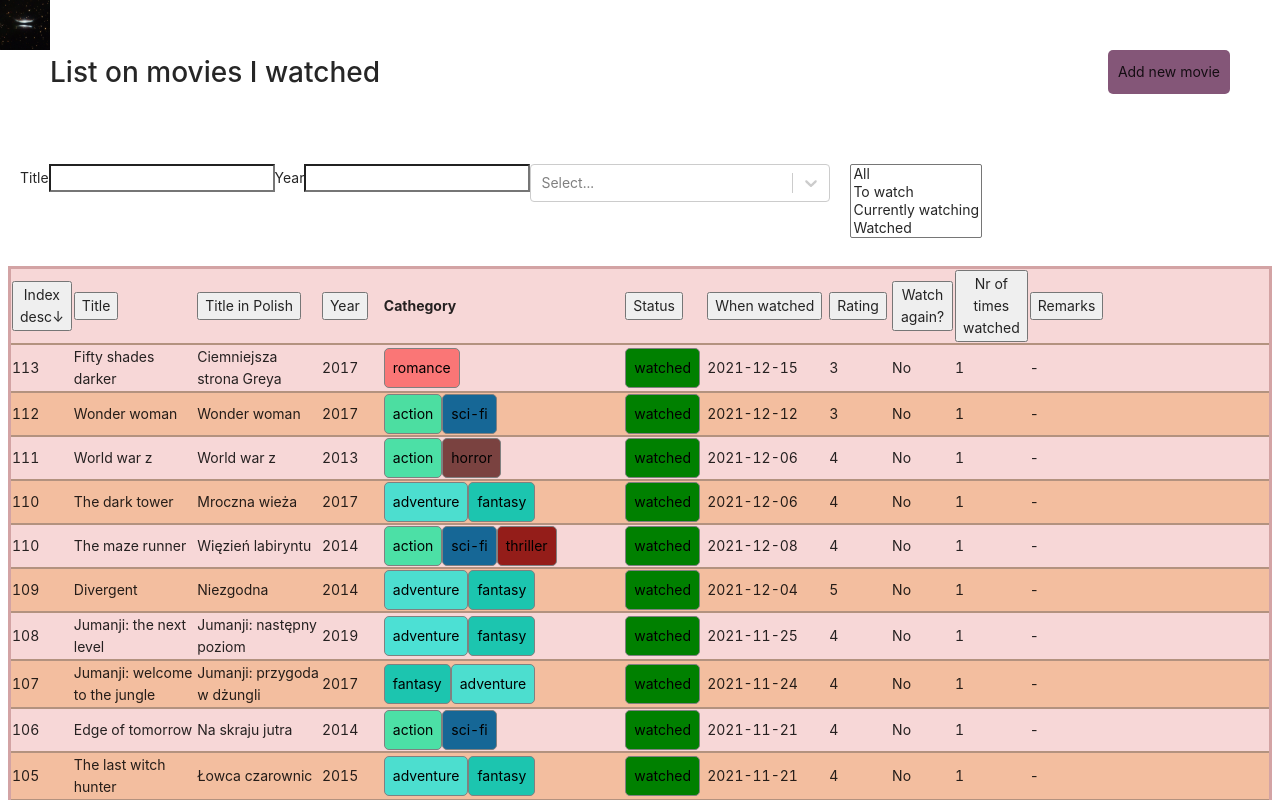
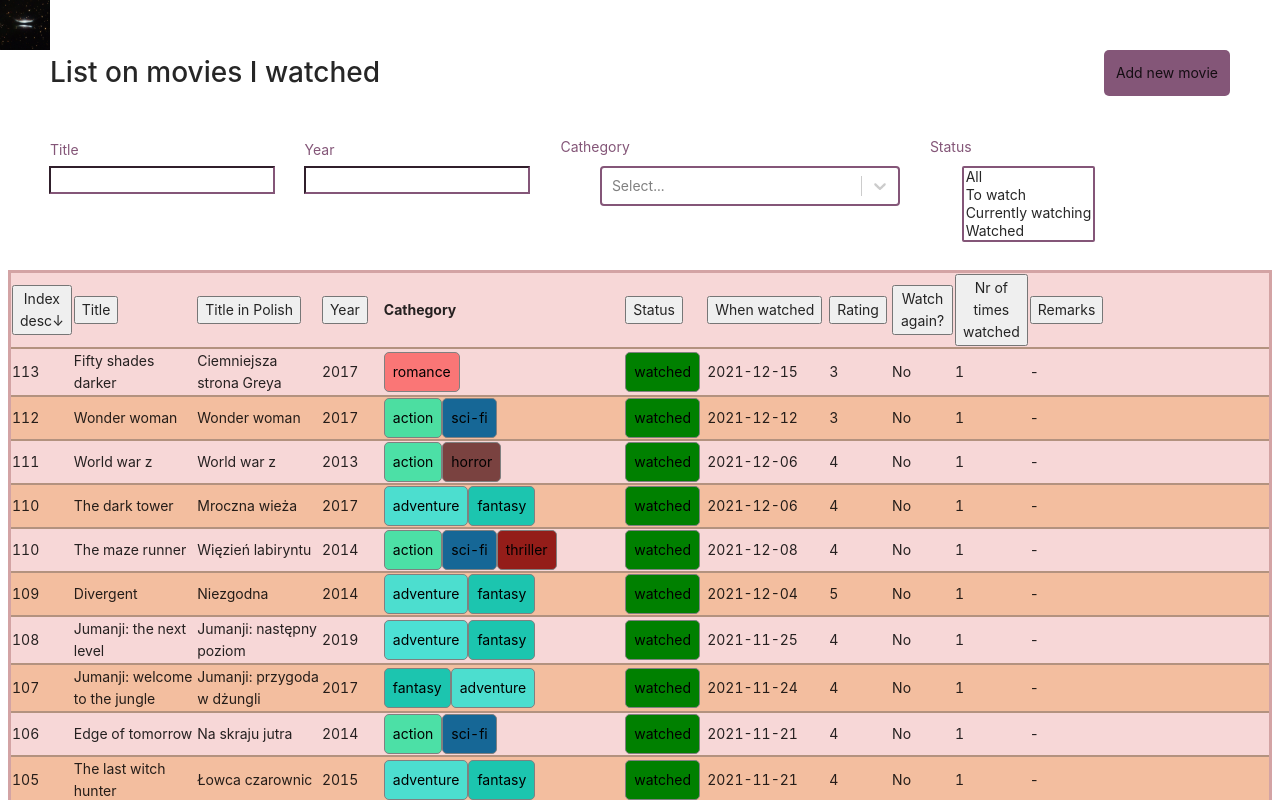
Before and after one commit to amstachurska/my-list, a React (Create React App) app: page /my/movies in a window 1280 px wide. Shown: the top 800 px of the page. Built offline with nearby package versions, Linux system fonts and the light colour scheme; data requests are answered from the project's data file.

Commit message:
movies - change after focus on reactive elements

```diff
--- a/src/assets/stylesheets/containers/my/movies/addMovieForm.sass
+++ b/src/assets/stylesheets/containers/my/movies/addMovieForm.sass
@@ -84,10 +84,14 @@
 
     &__button-list
         background-color: #845678
-        border: 0
+        border: 2px solid transparent
         border-radius: 5px
         outline: none
         padding: 10px
+        overflow: visible
+        cursor: pointer
+        &:focus
+            border: 2px solid green
 
     .input__field[name="remarks"],
     .input__field[name="title"],
--- a/src/assets/stylesheets/containers/my/movies/directors.sass
+++ b/src/assets/stylesheets/containers/my/movies/directors.sass
@@ -3,11 +3,13 @@
 
     button
         background-color: #b36c6c
-        border: 0
         border-radius: 5px
         cursor: pointer
         outline: none
         padding: 5px
-
+        border: 2px solid transparent
         &:hover
             background-color: #e4838b
+
+        &:focus
+            border: 2px solid green
--- a/src/assets/stylesheets/containers/my/movies/moviesFilter.sass
+++ b/src/assets/stylesheets/containers/my/movies/moviesFilter.sass
@@ -2,8 +2,22 @@
     display: flex
     padding: 20px
 
+    &-label
+        position: relative
+        top: -30px
+        right: -30px
+        color: #845678
+
+    &-input
+        border-color: #845678
+
     .movies-list__cathegory
         width: 300px
+        > div
+            border-color: #845678
+            border-width: 2px
 
     .movies-list__status
         margin-left: 20px
+        border-color: #845678
+        border-width: 2px
--- a/src/components/My/Movies/addMovie/Directors.js
+++ b/src/components/My/Movies/addMovie/Directors.js
@@ -6,7 +6,11 @@ import Input from '../../../common/form/Input'
 const Directors = ({ fields, meta: { error, submitFailed } }) => (
   <ul className="directors">
     <li key="directors__add">
-      <button onClick={() => fields.push({})} type="button">
+      <button
+        className="directors-button"
+        onClick={() => fields.push({})}
+        type="button"
+      >
         Add director
       </button>
       {error && submitFailed && <span>{error}</span>}
@@ -27,6 +31,7 @@ const Directors = ({ fields, meta: { error, submitFailed } }) => (
           type="text"
         />
         <button
+          className="directors-button"
           onClick={() => fields.remove(index)}
           title="Remove director"
           type="button"
--- a/src/components/My/Movies/moviesList/MoviesFilter.jsx
+++ b/src/components/My/Movies/moviesList/MoviesFilter.jsx
@@ -60,25 +60,34 @@ const MoviesFilter = ({ setFilters }) => {
   return (
     <form className="movies-list__filter">
       <div>
-        <label htmlFor="title">Title</label>
+        <label className="movies-list__filter-label" htmlFor="title">
+          Title
+        </label>
         <input
           id="title"
           name="title"
+          className="movies-list__filter-input"
           type="text"
           value={title || ''}
           onChange={handleTitleChange}
         />
       </div>
       <div>
-        <label htmlFor="year">Year</label>
+        <label className="movies-list__filter-label" htmlFor="year">
+          Year
+        </label>
         <input
           id="year"
           name="year"
+          className="movies-list__filter-input"
           type="text"
           value={year || ''}
           onChange={handleYearChange}
         />
       </div>
+      <label className="movies-list__filter-label" htmlFor="cathegory">
+        Cathegory
+      </label>
       <Select
         className="movies-list__cathegory"
         isMulti
@@ -86,6 +95,9 @@ const MoviesFilter = ({ setFilters }) => {
         value={cathegory}
         options={GENRE_OPTIONS}
       />
+      <label className="movies-list__filter-label" htmlFor="status">
+        Status
+      </label>
       <select
         className="movies-list__status"
         multiple
--- a/src/components/alerts/Alerts.jsx
+++ b/src/components/alerts/Alerts.jsx
@@ -9,7 +9,6 @@ export const Alerts = () => {
   const [alertsList, setAlertsList] = useState([])
 
   useEffect(() => {
-    console.log('alert', alert)
     if (alert?.id) {
       setAlertsList((prevAlertsList) => {
         let updatedList = [...prevAlertsList]
```
